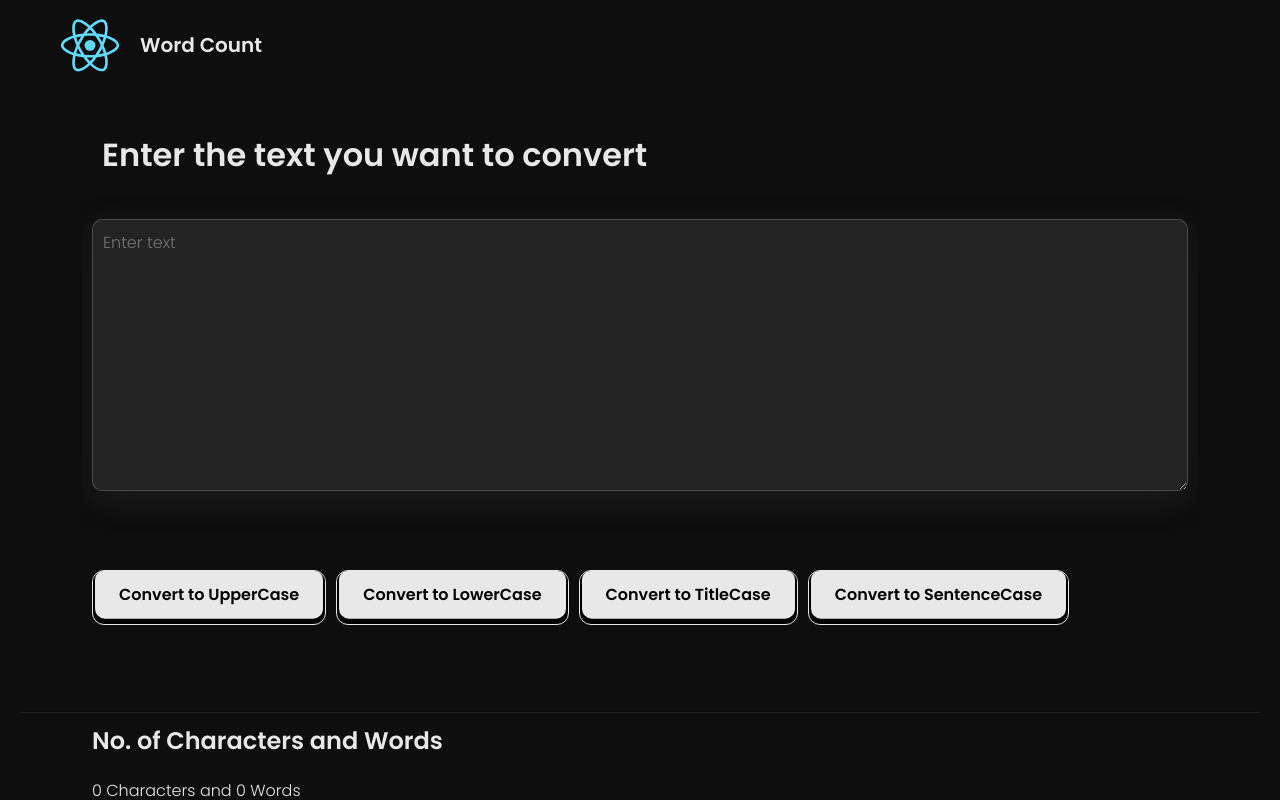
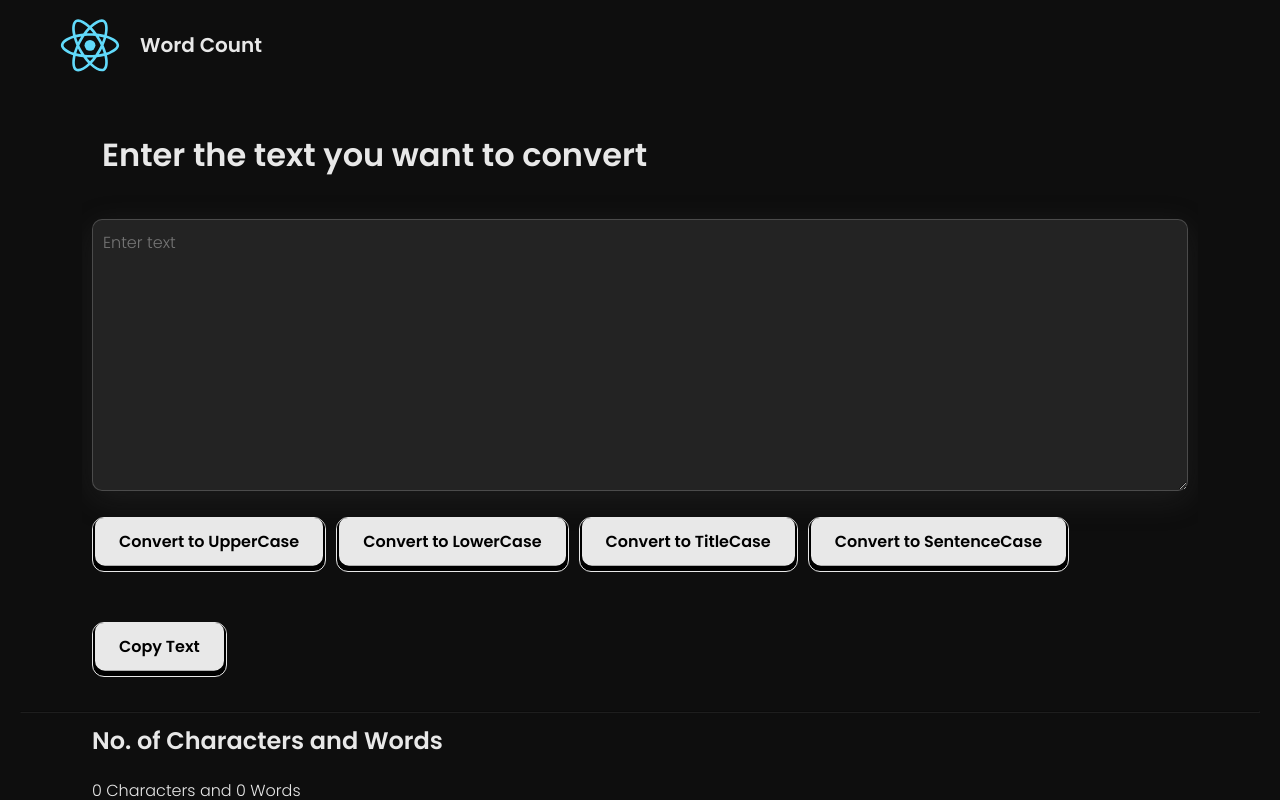
Before and after one commit to Shayan-git-tech/text-utils, a React (Create React App) app: page / in a window 1280 px wide. Shown: the top 800 px of the page. Built offline with nearby package versions, Linux system fonts and the light colour scheme.

Commit message:
Add Copy Text Handler

```diff
--- a/src/Components/Home/UpperCase.js
+++ b/src/Components/Home/UpperCase.js
@@ -40,6 +40,17 @@ export default class UpperCase extends Component {
       }));
     }
 
+    handleCopy = () => {
+      navigator.clipboard.writeText(this.state.text)
+          .then(() => {
+              alert("Text copied to clipboard!");
+          })
+          .catch((err) => {
+              console.error("Failed to copy text: ", err);
+          });
+  }
+
+
   render() {
     let txt = this.state.text;
     const wordscount = txt.trim().split(/\s+/).filter(word => word !== "").length;
@@ -74,12 +85,18 @@ export default class UpperCase extends Component {
       <span class="button_top">Convert to TitleCase</span>
     </div>
   </button>
+
   <button type='submit' onClick={this.handleSentencecase}>
     <div class="button-wrapper">
       <span class="button_top">Convert to SentenceCase</span>
     </div>
   </button>
 
+  <button type='submit' onClick={this.handleCopy}>
+    <div class="button-wrapper">
+      <span class="button_top">Copy Text</span>
+    </div>
+  </button>
 
       </div>
       </div>
```
